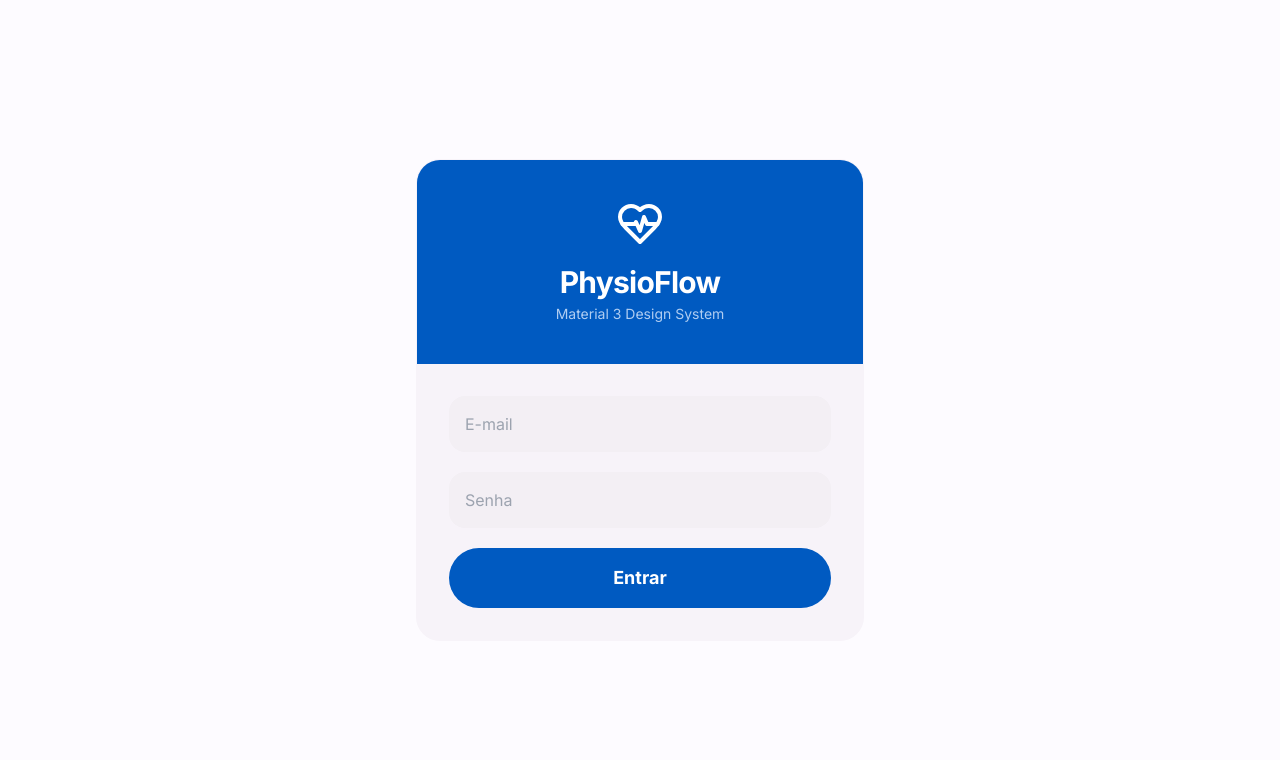
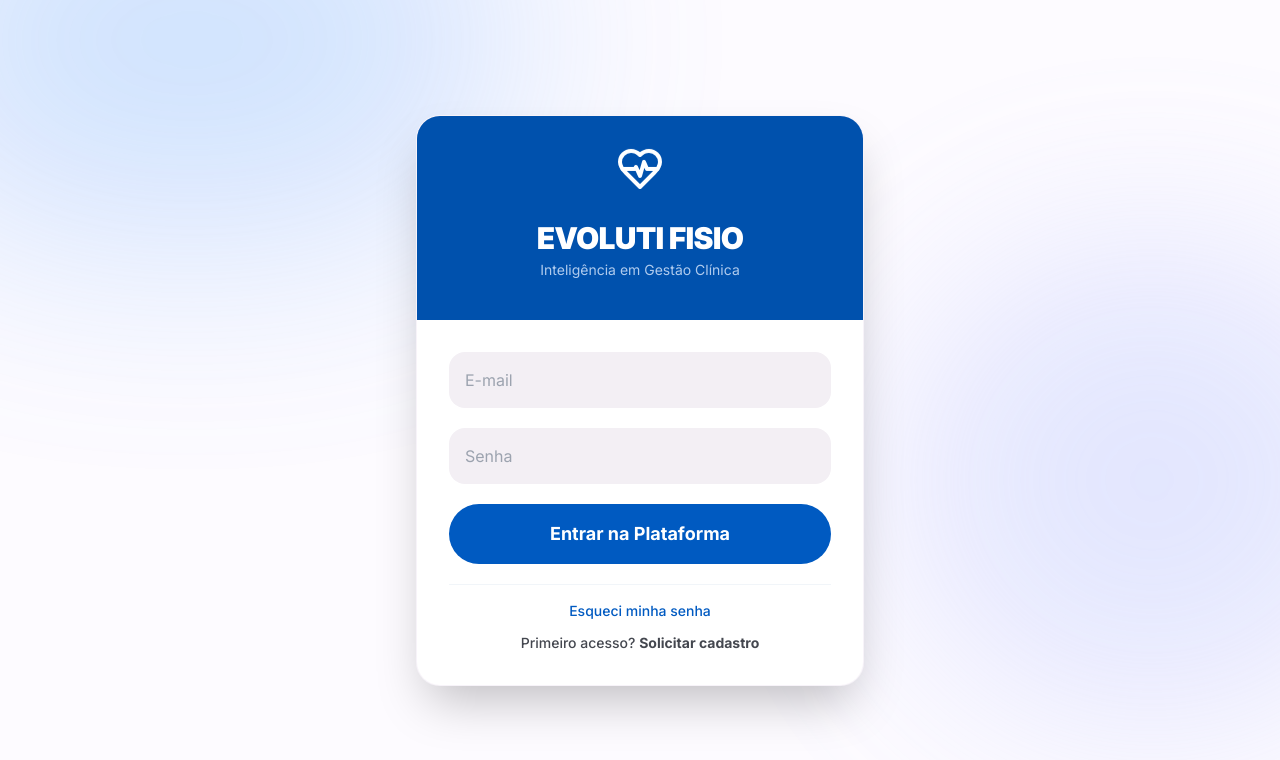
Before and after one commit to jeffersonosilva27-svg/EVOLUTIFISIO, a React (Vite) app: page / in a window 1280 px wide. Shown: the top 760 px of the page. Built offline with nearby package versions, Linux system fonts and the light colour scheme.

Commit message:
Atualiza tela de login App.jsx

```diff
--- a/src/App.jsx
+++ b/src/App.jsx
@@ -6,7 +6,7 @@ import {
 } from 'lucide-react';
 
 import { db } from './services/firebaseConfig';
-import { collection, onSnapshot, query, where, getDocs, updateDoc, doc } from 'firebase/firestore';
+import { collection, onSnapshot, query, where, getDocs, updateDoc, doc, addDoc } from 'firebase/firestore';
 
 import Agenda from './views/Agenda';
 import Pacientes from './views/Pacientes';
@@ -20,12 +20,23 @@ export default function App() {
   const [currentView, setCurrentView] = useState('dashboard');
   const [isSidebarOpen, setIsSidebarOpen] = useState(true);
 
+  // --- ESTADOS DA TELA DE LOGIN ---
+  const [authMode, setAuthMode] = useState('login'); // 'login', 'cadastro', 'recuperar'
   const [email, setEmail] = useState('');
   const [senha, setSenha] = useState('');
   const [novaSenha, setNovaSenha] = useState('');
   const [showTrocaSenha, setShowTrocaSenha] = useState(false);
+
+  // --- ESTADOS PARA SOLICITAR CADASTRO ---
+  const [cadNome, setCadNome] = useState('');
+  const [cadProfissao, setCadProfissao] = useState('');
+  const [cadRegistro, setCadRegistro] = useState('');
+  const [cadEmail, setCadEmail] = useState('');
+  const [cadSenha, setCadSenha] = useState('');
+
   const [pacientes, setPacientes] = useState([]);
 
+  // --- LÓGICA DE AUTENTICAÇÃO ---
   const realizarLogin = async (e) => {
     e.preventDefault();
     setLoading(true);
@@ -37,20 +48,66 @@ export default function App() {
       } else {
         const docData = querySnapshot.docs[0].data();
         const userData = { id: querySnapshot.docs[0].id, ...docData, name: docData.nome || docData.name };
-        if (userData.senhaProvisoria === senha || userData.senhaReal === senha) {
+
+        if (userData.status === 'pendente') {
+          alert("Seu cadastro está em análise. Aguarde a aprovação do gestor.");
+        } else if (userData.senhaProvisoria === senha || userData.senhaReal === senha) {
           userData.precisaTrocarSenha ? setShowTrocaSenha(true) : setUser(userData);
           if (userData.precisaTrocarSenha) setUser(userData);
         } else alert("Senha incorreta.");
       }
-    } catch (error) { alert("Erro de conexão."); }
+    } catch (error) { alert("Erro de conexão com o banco de dados."); }
     setLoading(false);
+  };
+
+  const solicitarCadastro = async (e) => {
+    e.preventDefault();
+    setLoading(true);
+    try {
+      // Verifica se o e-mail já existe
+      const q = query(collection(db, "profissionais"), where("email", "==", cadEmail));
+      const querySnapshot = await getDocs(q);
+      if (!querySnapshot.empty) {
+        alert("Este e-mail já possui uma solicitação ou cadastro ativo.");
+        setLoading(false);
+        return;
+      }
+
+      await addDoc(collection(db, "profissionais"), {
+        nome: cadNome,
+        categoriaBase: cadProfissao,
+        registro: cadRegistro,
+        email: cadEmail,
+        senhaProvisoria: cadSenha,
+        precisaTrocarSenha: true,
+        status: 'pendente', // Fica aguardando o Gestor aprovar na tela Equipe
+        role: 'pendente',
+        dataCadastro: new Date().toISOString()
+      });
+      alert("Cadastro solicitado com sucesso! O acesso será liberado após análise do Gestor.");
+      setAuthMode('login');
+      setCadNome(''); setCadProfissao(''); setCadRegistro(''); setCadEmail(''); setCadSenha('');
+    } catch (error) {
+      alert("Erro ao enviar solicitação.");
+    }
+    setLoading(false);
+  };
+
+  const recuperarSenha = (e) => {
+    e.preventDefault();
+    setLoading(true);
+    setTimeout(() => {
+      alert(`As instruções de recuperação foram enviadas para: ${email}\n(Verifique sua caixa de entrada ou spam)`);
+      setAuthMode('login');
+      setLoading(false);
+    }, 1000);
   };
 
   const atualizarSenhaDefinitiva = async (e) => {
     e.preventDefault();
     await updateDoc(doc(db, "profissionais", user.id), { senhaReal: novaSenha, precisaTrocarSenha: false, senhaProvisoria: "" });
     setShowTrocaSenha(false);
-    alert("Senha definida!");
+    alert("Senha definida com sucesso!");
   };
 
   useEffect(() => {
@@ -62,21 +119,107 @@ export default function App() {
     }
   }, [user, showTrocaSenha]);
 
+  // --- TELA DE LOGIN (COM ANIMAÇÕES E 3 MODOS) ---
   if (!user) {
     return (
-      <div className="min-h-screen flex items-center justify-center p-6 bg-[#fdfbff]">
-        <div className="max-w-md w-full m3-card !p-0 overflow-hidden border border-slate-200">
-          <div className="bg-[#005ac1] p-10 text-center text-white">
-            <HeartPulse size={48} className="mx-auto mb-4" />
-            <h1 className="text-3xl font-bold tracking-tight">PhysioFlow</h1>
-            <p className="text-blue-100/80 text-sm mt-1">Material 3 Design System</p>
+      <div className="min-h-screen flex items-center justify-center p-6 bg-[#fdfbff] relative overflow-hidden">
+        {/* Fundo Animado */}
+        <div className="absolute top-0 left-0 w-full h-full overflow-hidden z-0 pointer-events-none opacity-40">
+           <div className="absolute -top-[20%] -left-[10%] w-[50%] h-[50%] rounded-full bg-blue-400 blur-[120px] animate-pulse"></div>
+           <div className="absolute bottom-[10%] -right-[10%] w-[40%] h-[60%] rounded-full bg-indigo-300 blur-[100px] animate-pulse" style={{ animationDelay: '2s' }}></div>
+        </div>
+
+        <div className="max-w-md w-full m3-card !p-0 overflow-hidden border border-slate-200 z-10 shadow-2xl relative">
+          <div className="bg-[#005ac1] p-10 text-center text-white relative overflow-hidden">
+            <div className="absolute inset-0 bg-black/10"></div>
+            <HeartPulse size={48} className="mx-auto mb-4 relative z-10 animate-bounce" style={{ animationDuration: '3s' }} />
+            <h1 className="text-3xl font-black tracking-tight relative z-10">EVOLUTI FISIO</h1>
+            <p className="text-blue-100/80 text-sm mt-1 relative z-10">Inteligência em Gestão Clínica</p>
           </div>
-          <form onSubmit={realizarLogin} className="p-8 space-y-5">
-            <input required type="email" placeholder="E-mail" className="w-full p-4 bg-[#f3eff4] rounded-2xl outline-none focus:ring-2 focus:ring-[#005ac1]" value={email} onChange={e => setEmail(e.target.value)} />
-            <input required type="password" placeholder="Senha" className="w-full p-4 bg-[#f3eff4] rounded-2xl outline-none focus:ring-2 focus:ring-[#005ac1]" value={senha} onChange={e => setSenha(e.target.value)} />
-            <button className="w-full bg-[#005ac1] text-white py-4 rounded-full font-bold text-lg hover:shadow-lg transition-all">Entrar</button>
-          </form>
+
+          <div className="p-8 relative bg-white">
+
+            {/* TELA 1: LOGIN PRINCIPAL */}
+            {authMode === 'login' && (
+              <form onSubmit={realizarLogin} className="space-y-5 animate-in slide-in-from-left-8 fade-in duration-500">
+                <input required type="email" placeholder="E-mail" className="w-full p-4 bg-[#f3eff4] rounded-2xl outline-none focus:ring-2 focus:ring-[#005ac1] transition-all" value={email} onChange={e => setEmail(e.target.value)} />
+                <input required type="password" placeholder="Senha" className="w-full p-4 bg-[#f3eff4] rounded-2xl outline-none focus:ring-2 focus:ring-[#005ac1] transition-all" value={senha} onChange={e => setSenha(e.target.value)} />
+                <button disabled={loading} className="w-full bg-[#005ac1] text-white py-4 rounded-full font-bold text-lg hover:shadow-lg hover:-translate-y-0.5 transition-all flex justify-center items-center">
+                  {loading ? <Loader2 className="animate-spin" /> : 'Entrar na Plataforma'}
+                </button>
+                <div className="flex flex-col gap-3 pt-4 text-center text-sm font-medium border-t border-slate-100">
+                  <button type="button" onClick={() => setAuthMode('recuperar')} className="text-[#005ac1] hover:underline">Esqueci minha senha</button>
+                  <button type="button" onClick={() => setAuthMode('cadastro')} className="text-[#44474f] hover:text-[#005ac1] transition-colors">Primeiro acesso? <strong>Solicitar cadastro</strong></button>
+                </div>
+              </form>
+            )}
+
+            {/* TELA 2: SOLICITAR CADASTRO */}
+            {authMode === 'cadastro' && (
+              <form onSubmit={solicitarCadastro} className="space-y-4 animate-in slide-in-from-right-8 fade-in duration-500">
+                <h2 className="text-xl font-black text-[#001a41] mb-2 text-center flex items-center justify-center">
+                  <ShieldCheck className="mr-2 text-[#005ac1]"/> Solicitação de Acesso
+                </h2>
+                <input required type="text" placeholder="Nome Completo" className="w-full p-3 bg-[#f3eff4] rounded-xl outline-none focus:ring-2 focus:ring-[#005ac1]" value={cadNome} onChange={e => setCadNome(e.target.value)} />
+                <div className="grid grid-cols-2 gap-3">
+                  <select required className="w-full p-3 bg-[#f3eff4] rounded-xl outline-none focus:ring-2 focus:ring-[#005ac1] text-sm text-[#44474f]" value={cadProfissao} onChange={e => setCadProfissao(e.target.value)}>
+                    <option value="">Profissão...</option>
+                    <option value="fisio">Fisioterapeuta</option>
+                    <option value="to">Ter. Ocupacional</option>
+                    <option value="recepcao">Recepção</option>
+                  </select>
+                  <input required type="text" placeholder="Registro (Ex: Crefito)" className="w-full p-3 bg-[#f3eff4] rounded-xl outline-none focus:ring-2 focus:ring-[#005ac1] text-sm" value={cadRegistro} onChange={e => setCadRegistro(e.target.value)} />
+                </div>
+                <input required type="email" placeholder="E-mail profissional" className="w-full p-3 bg-[#f3eff4] rounded-xl outline-none focus:ring-2 focus:ring-[#005ac1]" value={cadEmail} onChange={e => setCadEmail(e.target.value)} />
+                <input required type="password" placeholder="Criar Senha Inicial" className="w-full p-3 bg-[#f3eff4] rounded-xl outline-none focus:ring-2 focus:ring-[#005ac1]" value={cadSenha} onChange={e => setCadSenha(e.target.value)} />
+
+                <button disabled={loading} className="w-full bg-[#005ac1] text-white py-3.5 mt-2 rounded-xl font-bold hover:shadow-lg transition-all flex justify-center items-center">
+                  {loading ? <Loader2 className="animate-spin" /> : 'Enviar Solicitação'}
+                </button>
+                <button type="button" onClick={() => setAuthMode('login')} className="w-full text-sm text-[#44474f] font-medium hover:text-[#005ac1] pt-2 flex items-center justify-center">
+                  &larr; Voltar para o Login
+                </button>
+              </form>
+            )}
+
+            {/* TELA 3: RECUPERAR SENHA */}
+            {authMode === 'recuperar' && (
+              <form onSubmit={recuperarSenha} className="space-y-4 animate-in slide-in-from-bottom-8 fade-in duration-500">
+                <div className="bg-blue-50 p-4 rounded-2xl mb-4 border border-blue-100 text-center">
+                  <Key size={32} className="mx-auto text-[#005ac1] mb-2"/>
+                  <h2 className="text-lg font-bold text-[#001a41]">Recuperar Senha</h2>
+                  <p className="text-xs text-[#44474f] mt-1 font-medium">Enviaremos um link seguro para você redefinir sua senha.</p>
+                </div>
+                <input required type="email" placeholder="E-mail cadastrado" className="w-full p-4 bg-[#f3eff4] rounded-2xl outline-none focus:ring-2 focus:ring-[#005ac1]" value={email} onChange={e => setEmail(e.target.value)} />
+
+                <button disabled={loading} className="w-full bg-[#005ac1] text-white py-4 mt-2 rounded-full font-bold text-lg hover:shadow-lg transition-all flex justify-center items-center">
+                  {loading ? <Loader2 className="animate-spin" /> : 'Receber Link'}
+                </button>
+                <button type="button" onClick={() => setAuthMode('login')} className="w-full text-sm text-[#44474f] font-medium hover:text-[#005ac1] pt-3">
+                  Cancelar
+                </button>
+              </form>
+            )}
+
+          </div>
         </div>
+      </div>
+    );
+  }
+
+  // TELA DE DEFINIR SENHA DEFINITIVA APÓS O PRIMEIRO LOGIN
+  if (showTrocaSenha) {
+    return (
+      <div className="min-h-screen flex items-center justify-center bg-slate-900 p-6">
+         <div className="bg-white p-10 rounded-3xl max-w-md w-full shadow-2xl animate-in zoom-in-95">
+           <ShieldCheck size={48} className="text-green-500 mb-6" />
+           <h2 className="text-2xl font-black text-slate-800 mb-2">Bem-vindo à EVOLUTI FISIO</h2>
+           <p className="text-slate-500 mb-6 text-sm">Por questões de segurança e LGPD, você precisa criar uma senha pessoal definitiva para acessar os prontuários.</p>
+           <form onSubmit={atualizarSenhaDefinitiva} className="space-y-4">
+             <input required type="password" placeholder="Nova Senha Definitiva" className="w-full p-4 border-2 rounded-xl outline-none focus:border-green-500" value={novaSenha} onChange={e => setNovaSenha(e.target.value)} />
+             <button className="w-full bg-green-600 text-white py-4 rounded-xl font-bold hover:bg-green-700 shadow-lg">Salvar Senha e Acessar</button>
+           </form>
+         </div>
       </div>
     );
   }
@@ -85,11 +228,11 @@ export default function App() {
 
   return (
     <div className="h-screen flex overflow-hidden bg-[#fdfbff]">
-      {/* SIDEBAR M3 - Fixed Rail/Drawer Navigation */}
+      {/* SIDEBAR */}
       <aside className={`bg-[#f3eff4] transition-all duration-300 flex flex-col z-50 ${isSidebarOpen ? 'w-72' : 'w-20'} border-r border-slate-200`}>
-        <div className="p-6 flex items-center gap-4 text-[#005ac1]">
-          <div className="bg-[#d8e2ff] p-2 rounded-xl"><HeartPulse size={24}/></div>
-          {isSidebarOpen && <span className="font-black text-xl tracking-tight">PhysioFlow</span>}
+        <div className="p-6 flex items-center gap-4 text-[#005ac1] shrink-0">
+          <div className="bg-[#d8e2ff] p-2 rounded-xl shrink-0"><HeartPulse size={24}/></div>
+          {isSidebarOpen && <span className="font-black text-xl tracking-tight whitespace-nowrap">EVOLUTI FISIO</span>}
         </div>
 
         <nav className="flex-1 px-3 space-y-2 mt-4 overflow-y-auto">
@@ -99,7 +242,7 @@ export default function App() {
             { id: 'pacientes', icon: Users, label: 'Prontuários', roles: ['any'] },
             { id: 'avaliacoes', icon: Activity, label: 'Escalas IA', roles: ['gestor_clinico', 'fisio', 'to'] },
             { id: 'financeiro', icon: DollarSign, label: 'Fluxo de Caixa', roles: ['gestor_clinico', 'admin_fin'] },
-            { id: 'equipe', icon: Settings, label: 'Configurações', roles: ['gestor_clinico'] },
+            { id: 'equipe', icon: Settings, label: 'Equipe e Acessos', roles: ['gestor_clinico'] },
           ].map((item) => (
             (item.roles.includes('any') || hasAccess(item.roles)) && (
               <button
@@ -112,21 +255,21 @@ export default function App() {
                 }`}
               >
                 <item.icon size={22} className={currentView === item.id ? 'text-[#005ac1]' : ''} />
-                {isSidebarOpen && <span className="text-sm">{item.label}</span>}
+                {isSidebarOpen && <span className="text-sm whitespace-nowrap">{item.label}</span>}
               </button>
             )
           ))}
         </nav>
 
-        <div className="p-4 border-t border-slate-200">
+        <div className="p-4 border-t border-slate-200 shrink-0">
           <div className={`flex items-center gap-3 ${isSidebarOpen ? 'bg-white/50 p-3 rounded-2xl border border-slate-100' : 'justify-center'}`}>
-            <div className="w-10 h-10 rounded-full bg-[#005ac1] text-white flex items-center justify-center font-bold">
+            <div className="w-10 h-10 rounded-full bg-[#005ac1] text-white flex items-center justify-center font-bold shrink-0">
               {user.name?.charAt(0)}
             </div>
             {isSidebarOpen && (
               <div className="flex-1 overflow-hidden">
                 <p className="text-xs font-bold truncate">{user.name}</p>
-                <p className="text-[10px] text-[#44474f] uppercase">{user.role}</p>
+                <p className="text-[10px] text-[#44474f] uppercase truncate">{user.role}</p>
               </div>
             )}
             {isSidebarOpen && <button onClick={() => setUser(null)} className="text-red-500 hover:bg-red-50 p-2 rounded-lg"><LogOut size={18}/></button>}
@@ -134,7 +277,7 @@ export default function App() {
         </div>
       </aside>
 
-      {/* MAIN CONTENT - Massive Data Area */}
+      {/* CONTEÚDO PRINCIPAL */}
       <main className="flex-1 flex flex-col min-w-0">
         <header className="h-20 bg-[#fdfbff] flex items-center justify-between px-8 border-b border-slate-100 shrink-0">
           <div className="flex items-center gap-4">
```
